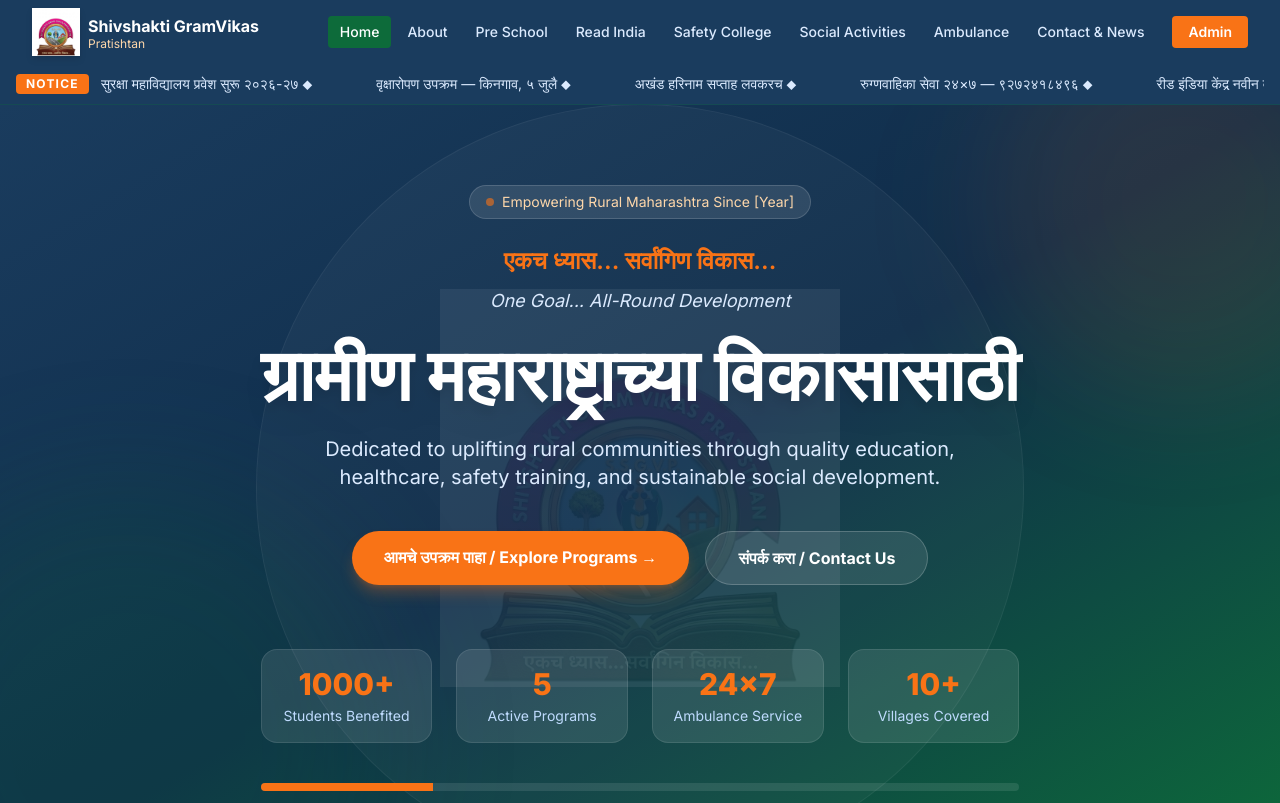
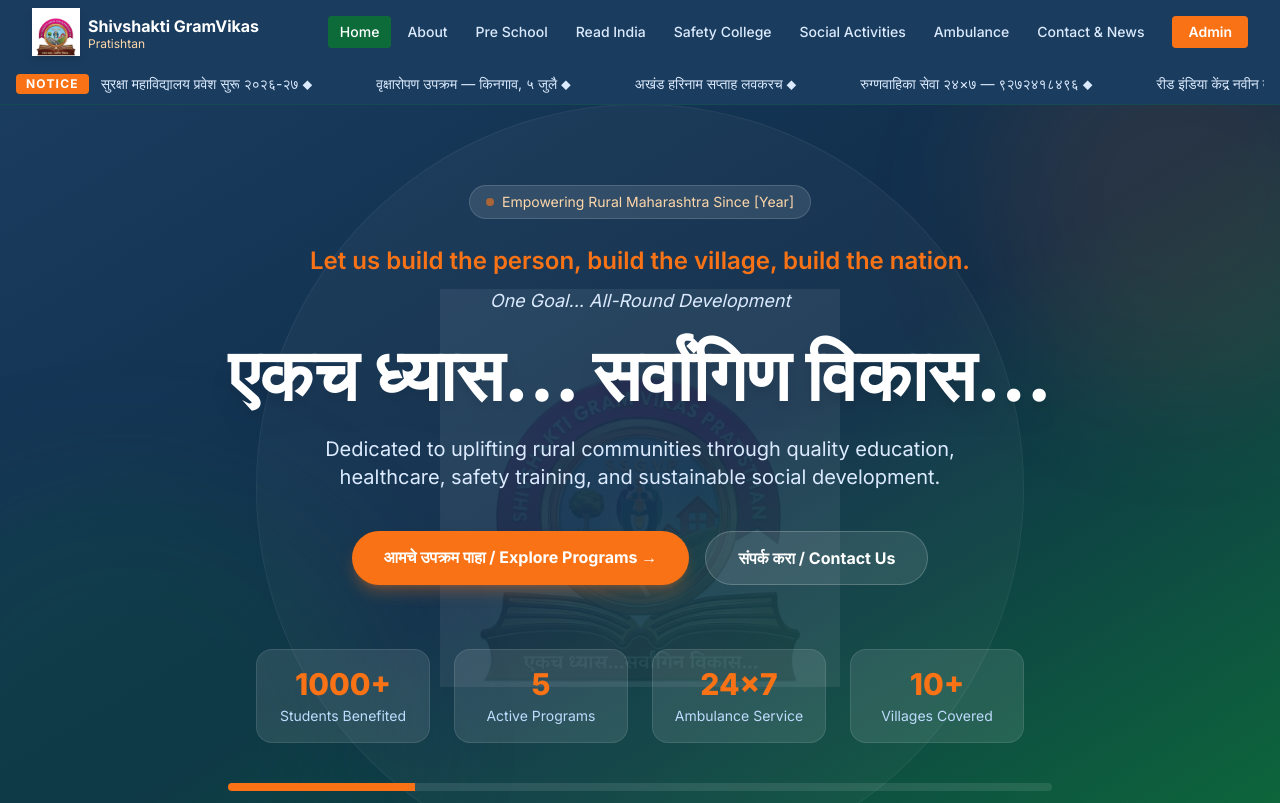
Before and after one commit to vaijnathphadcomp2024-boop/ShivShaktiGramVikas, a React (Vite) app in the folder client/: page / in a window 1280 px wide. Shown: the top 803 px of the page. Built offline with nearby package versions, Linux system fonts and the light colour scheme.

Commit message:
Update Home.jsx
Change the Home Page

```diff
--- a/client/src/pages/Home.jsx
+++ b/client/src/pages/Home.jsx
@@ -166,12 +166,12 @@ export default function Home() {
             Empowering Rural Maharashtra Since [Year]
           </div>
 
-          <p className="text-saffron text-[1.5rem] font-semibold mb-2">एकच ध्यास... सर्वांगिण विकास...</p>
+          <p className="text-saffron text-[1.5rem] font-semibold mb-2">Let us build the person, build the village, build the nation.</p>
           <p className="text-blue-100 italic text-base sm:text-lg mb-6">One Goal... All-Round Development</p>
 
           {/* Main heading */}
           <h1 className="text-4xl sm:text-5xl md:text-6xl lg:text-7xl font-extrabold leading-tight mb-6 drop-shadow-xl">
-            ग्रामीण महाराष्ट्राच्या विकासासाठी
+           एकच ध्यास... सर्वांगिण विकास...
           </h1>
 
           {/* Tagline */}
```
